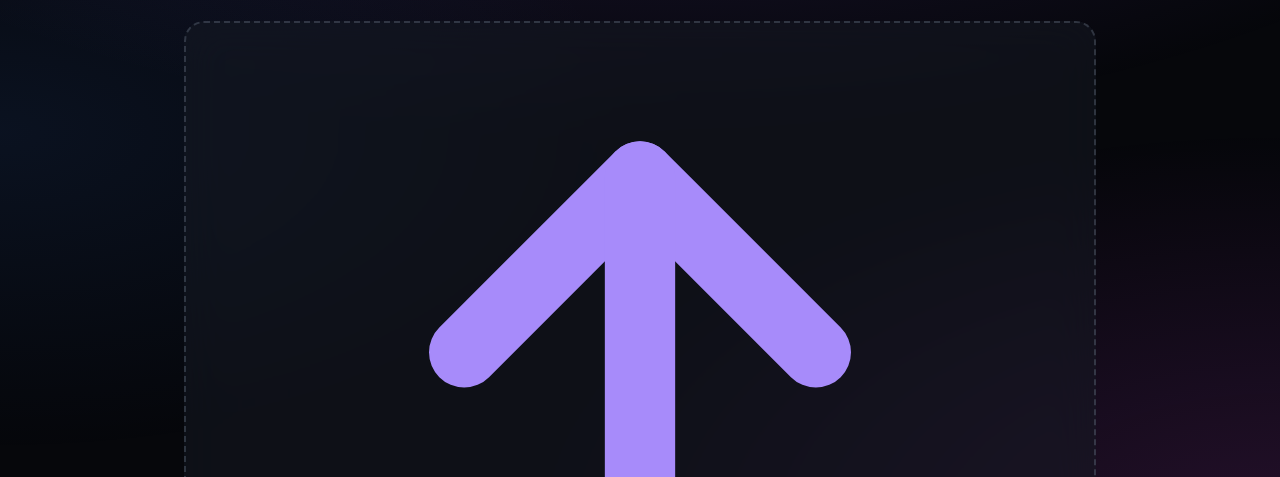
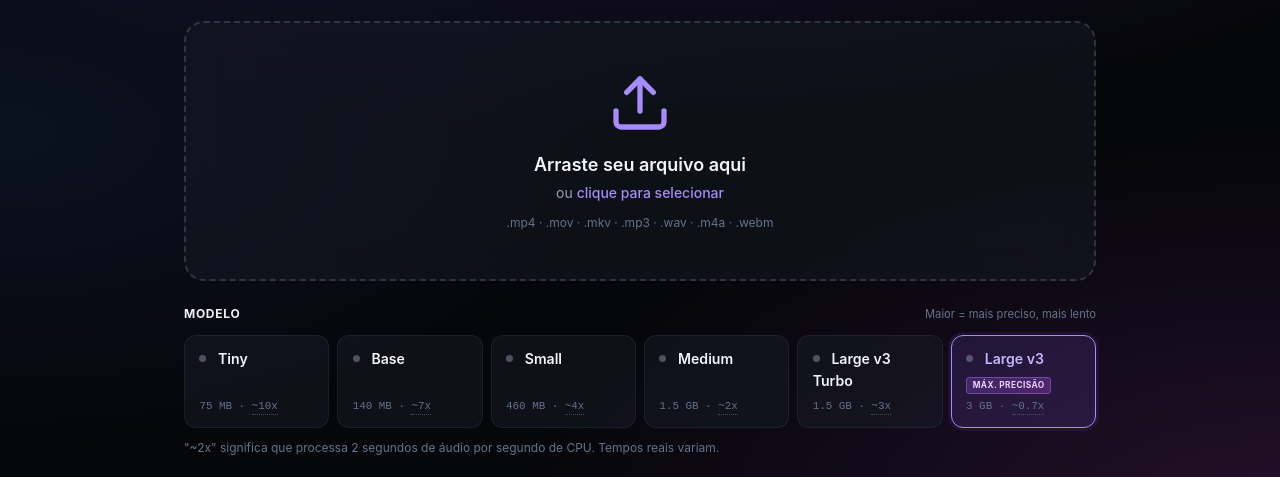
Before and after one commit to jamessonlps/transcriptor, a plain HTML site: page app/static/index.html in a window 1280 px wide. Shown: the part 268-745 px from the top of the page. Drawn offline with Linux system fonts and the light colour scheme; no server answers.

Commit message:
fix(css): constrain dropzone SVG to wrapper dimensions
Sibling icon wrappers (.brand-mark, .btn-secondary, .file-thumb, etc.) all
declare a `.X svg { width; height; }` rule. The .dropzone-icon wrapper
was missing it, so the inline SVG fell back to its intrinsic size and
rendered huge after the SVG-icon refactor (commit 673d60e).

Co-Authored-By: Claude Opus 4.7 (1M context) <noreply@anthropic.com>

```diff
--- a/app/static/css/components.css
+++ b/app/static/css/components.css
@@ -30,7 +30,11 @@
     width: 48px; height: 48px;
     margin: 0 auto 0.75rem;
     color: #a78bfa;
+    display: inline-flex;
+    align-items: center;
+    justify-content: center;
 }
+.dropzone-icon svg { width: 100%; height: 100%; }
 @media (min-width: 640px) {
     .dropzone-icon { width: 64px; height: 64px; margin-bottom: 1rem; }
 }
```
